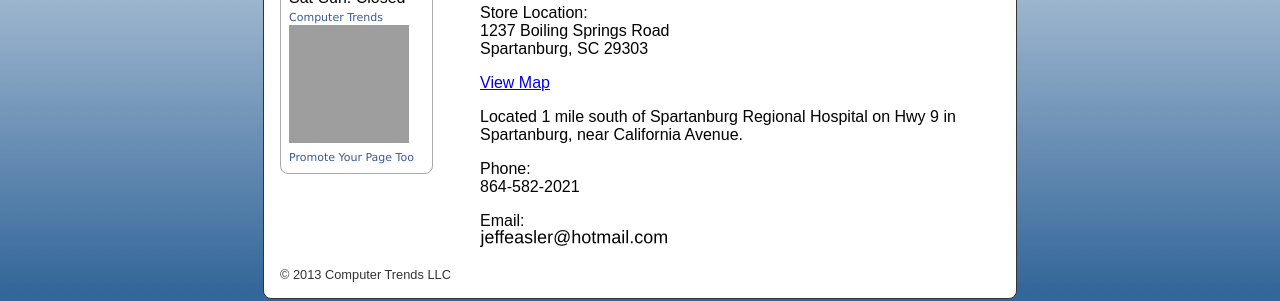
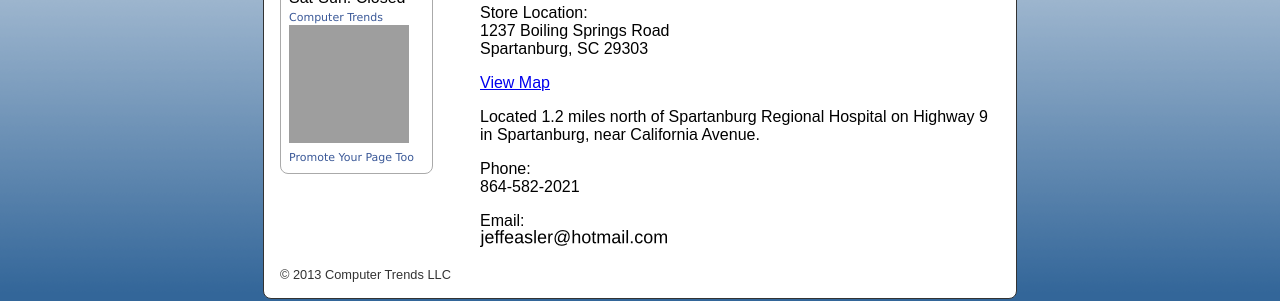
Before and after one commit to tortxof/ctrends-www, a Jekyll site: the page built from contact/index.html, in a window 1280 px wide. Shown: the part 173-474 px from the top of the page. Built offline with Jekyll 4.4.1, drawn with Linux system fonts in a browser that asks for light colours; grey boxes are pictures that could not be loaded.

Commit message:
Changed contact page.

```diff
--- a/contact/index.html
+++ b/contact/index.html
@@ -6,7 +6,7 @@ title: Contact Us
 1237 Boiling Springs Road<br />
 Spartanburg, SC 29303</p>
 <p><a href="https://maps.google.com/maps?q=1237+Boiling+Springs+Road,+Spartanburg,+SC">View Map</a></p>
-<p>Located 1 mile south of Spartanburg Regional Hospital on Hwy 9 in Spartanburg, near California Avenue.</p>
+<p>Located 1.2 miles north of Spartanburg Regional Hospital on Highway 9 in Spartanburg, near California Avenue.</p>
 <p>Phone:<br />
 864-582-2021</p>
 <p>Email:<br />
```
